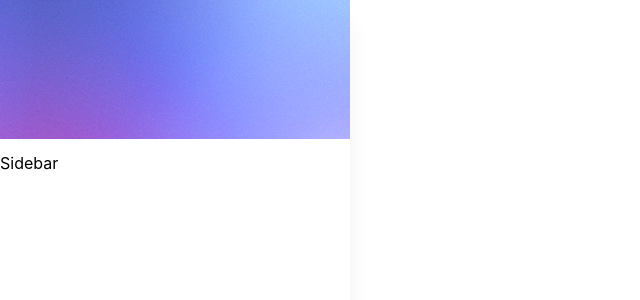
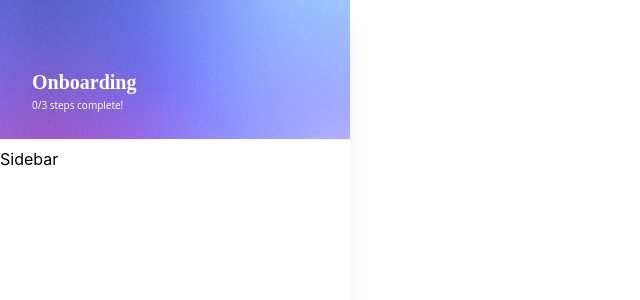
Before and after one commit to dkhmora/shipinsure-onboarding, a React (Create React App) app: page / in a window 1280 px wide. Shown: the top 300 px of the page, without its empty margins (0-640 px from the left). Built offline with nearby package versions, Linux system fonts and the light colour scheme.

Commit message:
Added text to sidebar header

```diff
--- a/src/components/SideBar/Header.jsx
+++ b/src/components/SideBar/Header.jsx
@@ -4,12 +4,16 @@ import "./SideBar.css";
 
 export default function SideBarHeader() {
   return (
-    <div>
-      <img
-        src={SideBarHeaderImage}
-        class="sidebar-header-image"
-        alt="sidebar-header"
-      />
+    <div className="sidebar-header-container">
+      <div className="sidebar-header-image">
+        <img src={SideBarHeaderImage} alt="sidebar-header" />
+      </div>
+
+      <div className="sidebar-header-text-overlay">
+        <div className="sidebar-header-text">Onboarding</div>
+
+        <div className="sidebar-header-sub-text">0/3 steps complete!</div>
+      </div>
     </div>
   );
 }
--- a/src/components/SideBar/SideBar.css
+++ b/src/components/SideBar/SideBar.css
@@ -12,9 +12,40 @@
   box-shadow: 0px 20px 24px -4px rgba(0, 0, 0, 0.08);
 }
 
-.sidebar-header-image {
+.sidebar-header-container {
+  position: relative;
   width: 350px;
   height: 139px;
+}
+
+.sidebar-header-image {
   right: 0px;
   top: 0px;
 }
+
+.sidebar-header-text-overlay {
+  position: absolute;
+  left: 32px;
+  bottom: 27px;
+  align-items: start;
+}
+
+.sidebar-header-text {
+  color: #fff;
+  font-family: Montserrat;
+  font-size: 20px;
+  font-style: normal;
+  font-weight: 700;
+  line-height: normal;
+  margin-bottom: 4px;
+}
+
+.sidebar-header-sub-text {
+  color: #fff;
+  font-family: "Open Sans";
+  font-size: 10px;
+  font-style: normal;
+  font-weight: 400;
+  line-height: normal;
+  text-align: left;
+}
```
